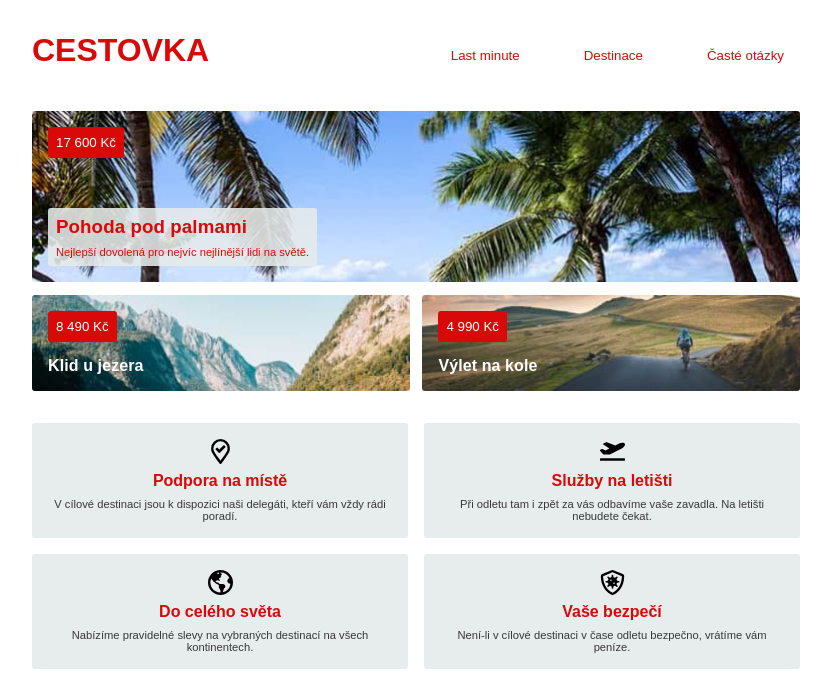
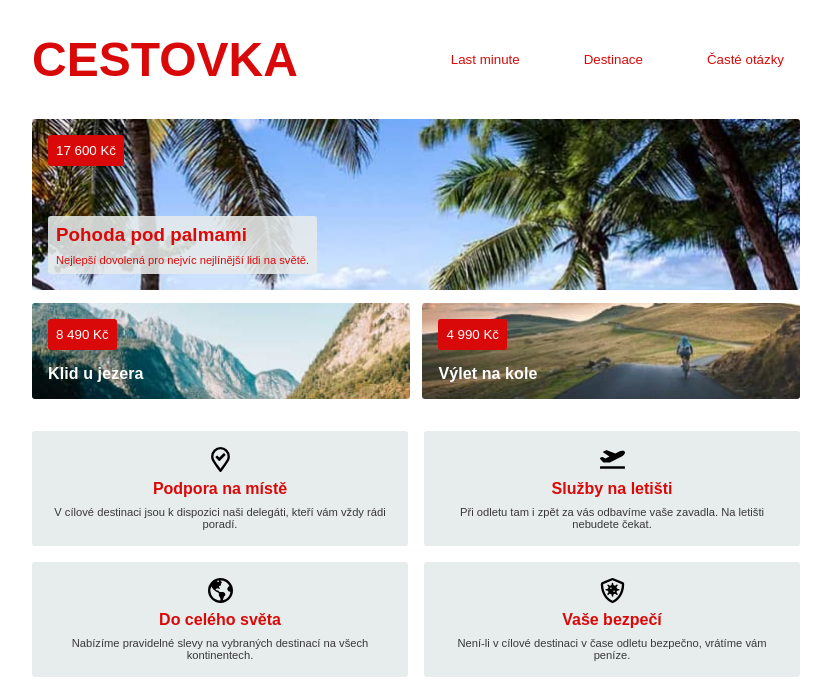
Before and after one commit to HTML-a-CSS-2-Podzim-2021-Online/cestovka-liadensam, a plain HTML site: page index.html in a window 1280 px wide. Shown: the top 698 px of the page, without its empty margins (224-1055 px from the left). Drawn offline with Linux system fonts and the light colour scheme.

Commit message:
ukol hotov

```diff
--- a/header.css
+++ b/header.css
@@ -7,7 +7,7 @@
 }
 
 .header h1 {
-  /* font-size: clamp(20px, 4vw, 40px); */
+  font-size: clamp(1.5rem, 4vw, 3rem);
   color: var(--main-red);
   text-transform: uppercase;
   font-weight: 800;
```
